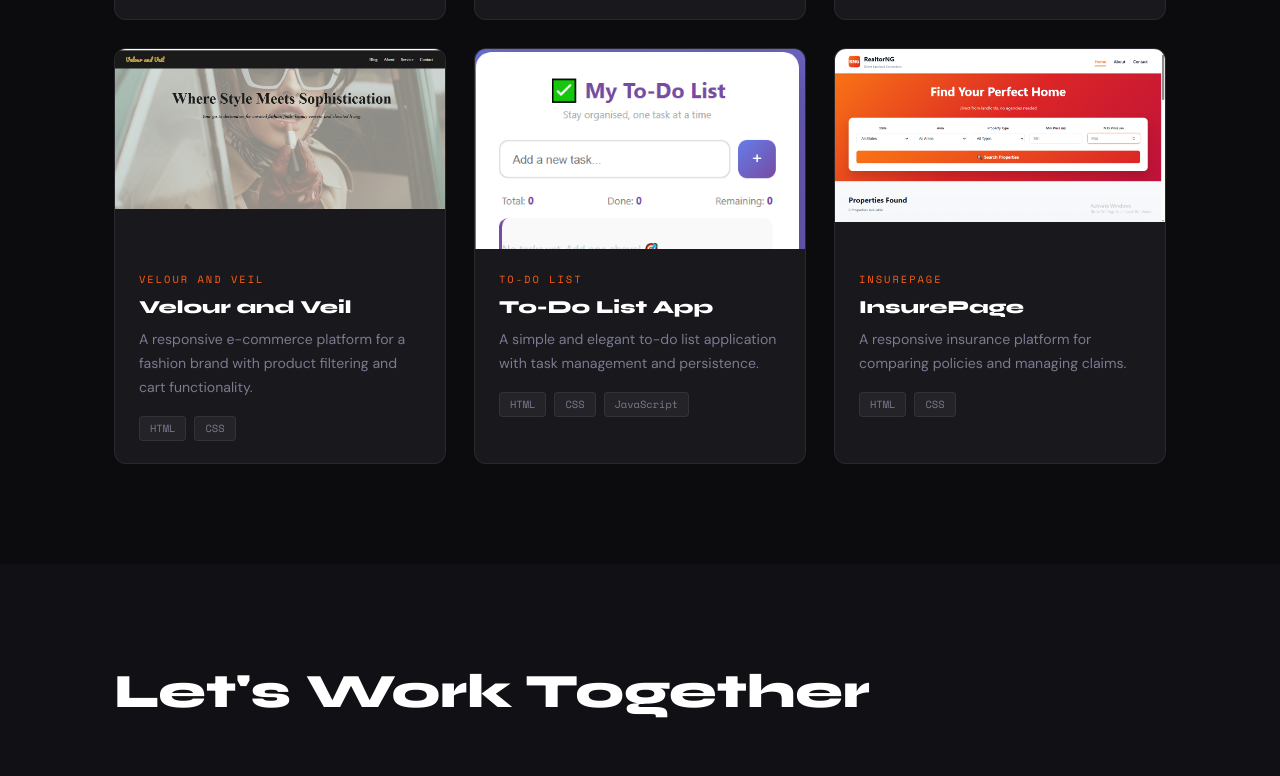
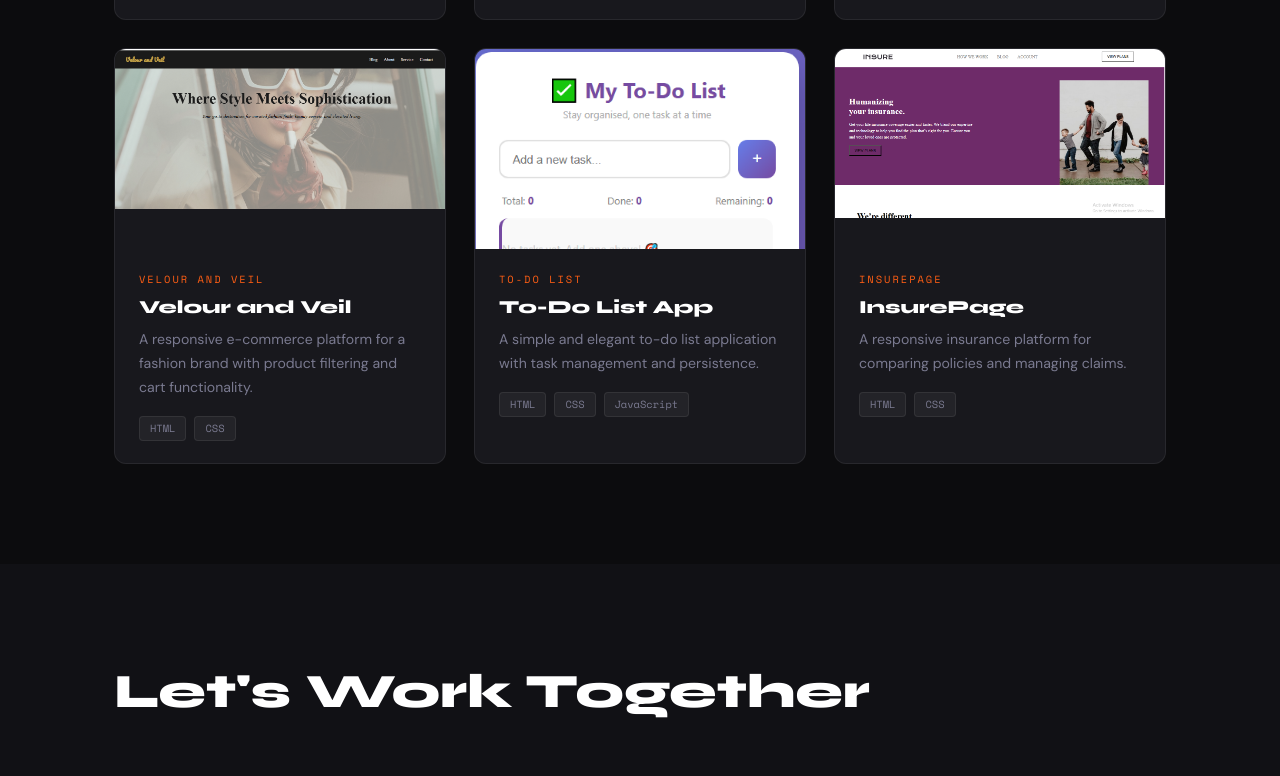
Before and after one commit to Marqode0/Portfolio, a plain HTML site: page index.html in a window 1280 px wide. Shown: the part 2859-3635 px from the top of the page. Drawn offline with nearby package versions, Linux system fonts and the light colour scheme.

Commit message:
second commit

```diff
--- a/index.html
+++ b/index.html
@@ -267,7 +267,7 @@
   <article class="project-card" data-reveal>
     <a href="https://insurepage.vercel.app/" target="_blank" class="project-link-wrap">
       <div class="project-image">
-        <img src="IMG/PROJECT2.png" alt="InsurePage"/>
+        <img src="IMG/insure.png" alt="InsurePage"/>
         <div class="project-overlay">
           <span id="view-btn">View Project</span>
         </div>
```
